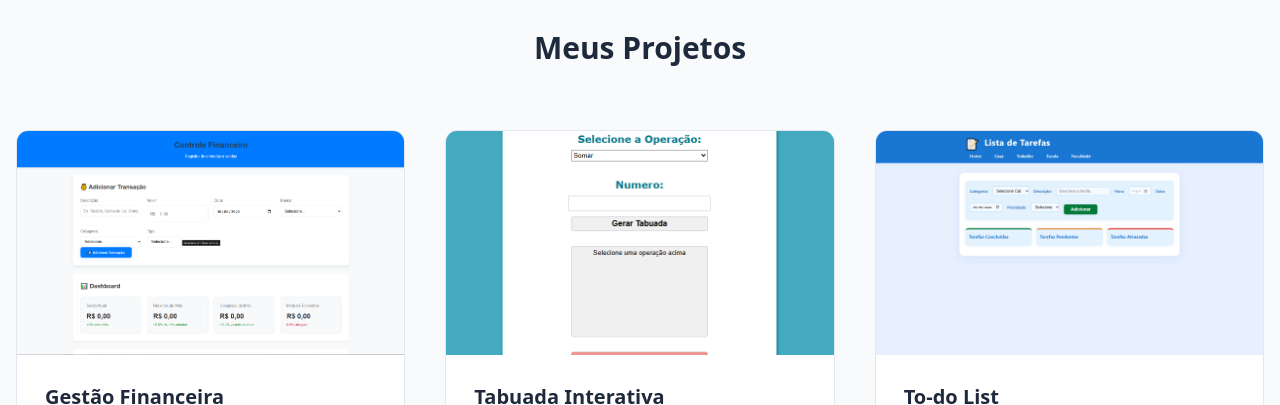
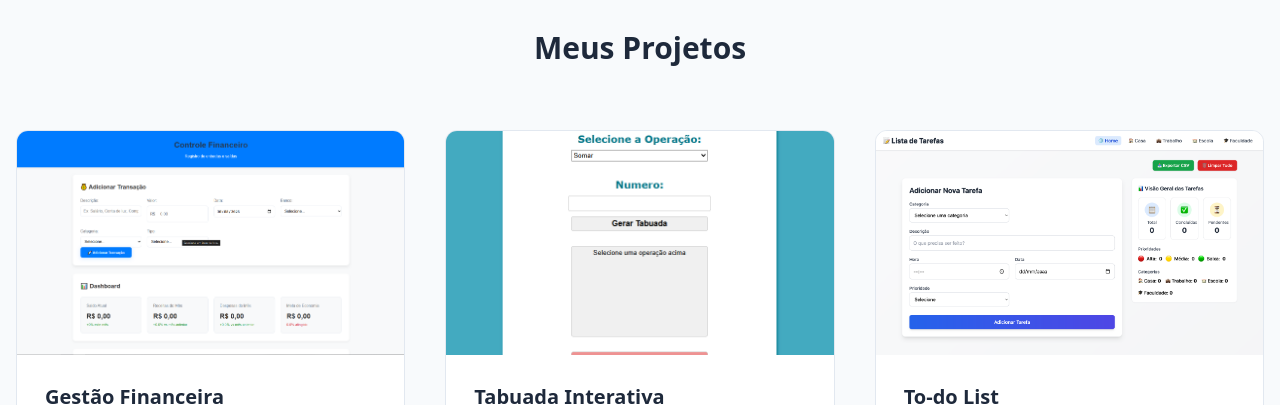
Before and after one commit to Edson468/Portif-lio---Edson-Carvalho, a React (Create React App) app: page / in a window 1280 px wide. Shown: the part 1880-2285 px from the top of the page. Built offline with nearby package versions, Linux system fonts and the light colour scheme.

Commit message:
Melhoria na aplicação e na imagem do To Do Listã

```diff
--- a/src/data/projects.js
+++ b/src/data/projects.js
@@ -30,8 +30,8 @@ export const projects = [
     id: 3,
     title: "To-do List",
     description: "Uma aplicação web para gerenciar suas tarefas diárias.",
-    link: "https://edson468.github.io/To-do-List/",
-    image: "/projetos/To-DoList.png"
+    link: "https://new-todo-list-ten.vercel.app/",
+    image: "/projetos/New-To-Do-List.png"
   },
   {
     id: 4,
```
Also changed, not shown: public/projetos/New-To-Do-List.png (added).
